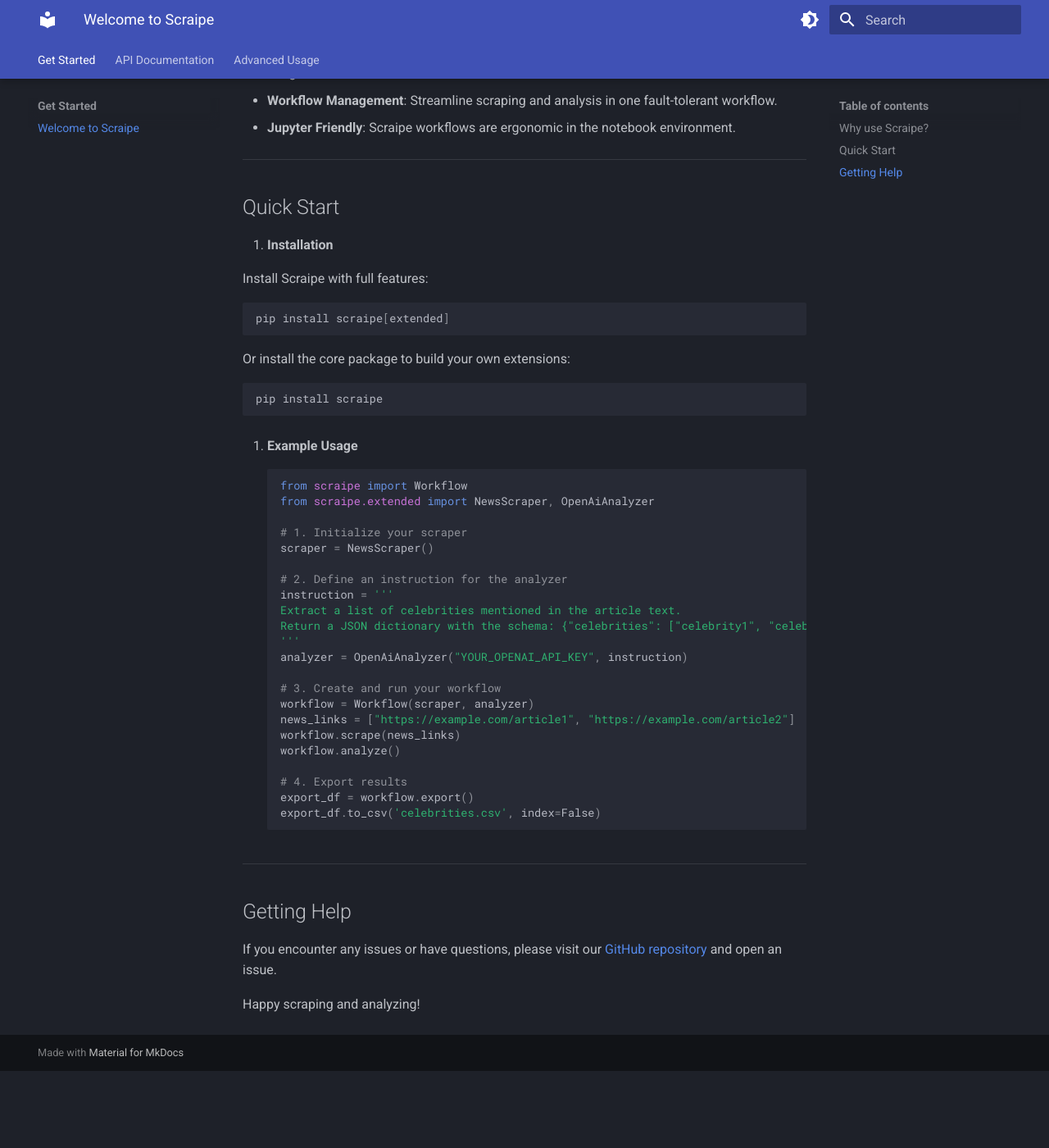
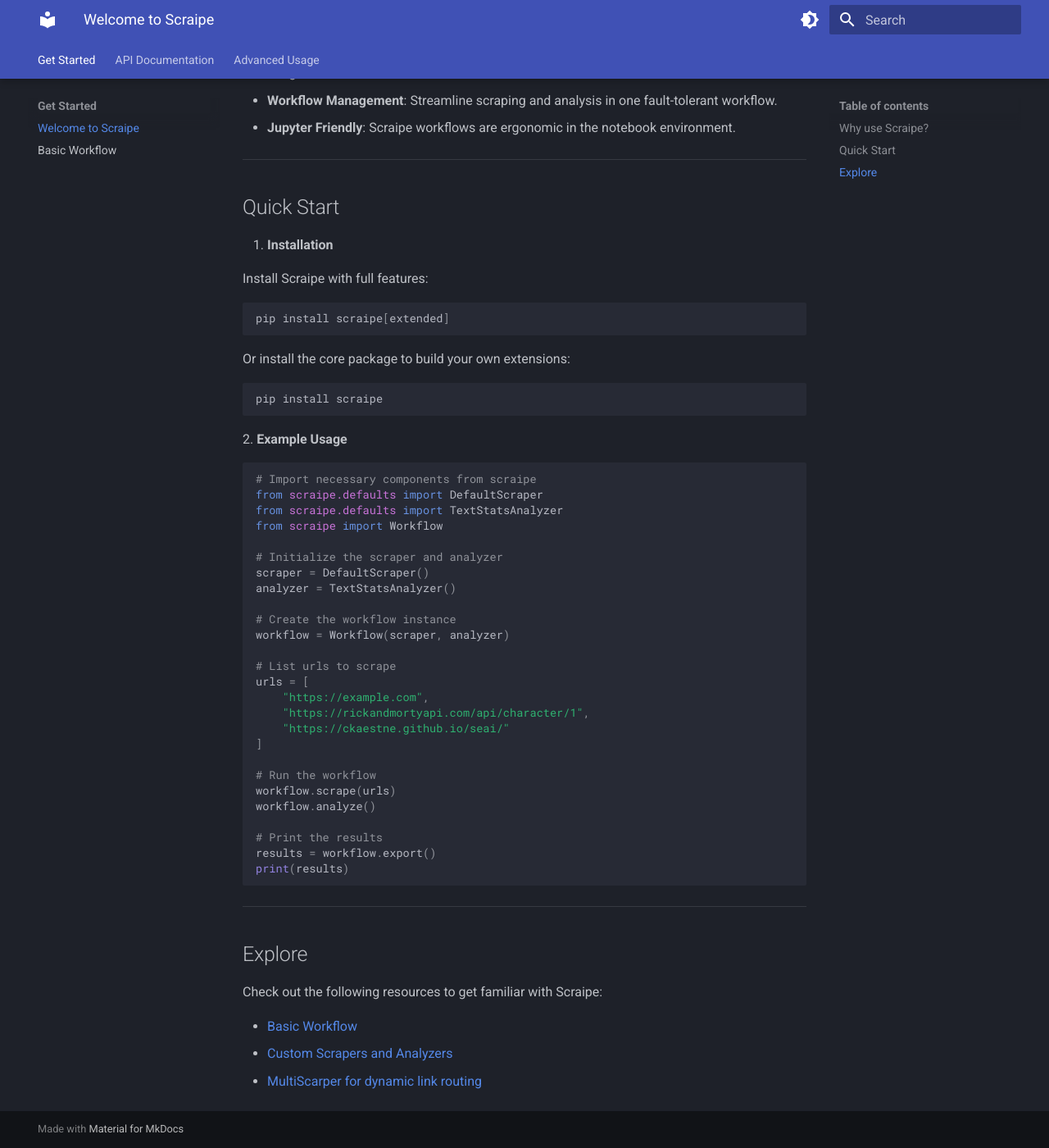
Before and after one commit to SnpM/scraipe, an MkDocs documentation site: the page built from docs/index.md, in a window 1280 px wide and 1400 px high, scrolled down 531 px. Shown: the whole window at 82% size. Built offline with MkDocs 1.6.1 and Material for MkDocs 9.7.7, drawn with Linux system fonts in a browser that asks for light colours; before the commit the page ends 1837 px from its top, so only the background shows below that; some of the changed text lies outside the part shown.

Commit message:
Simplify basic_workflow imports

````diff
--- a/docs/advanced_usage/multi_scraper.md
+++ b/docs/advanced_usage/multi_scraper.md
@@ -1,6 +1,6 @@
 # MultiScraper Tutorial
 
-This tutorial explains how to use and extend the MultiScraper for scraping multiple types of URLs.
+This tutorial explains how to use and extend the [MultiScraper][scraipe.extended.MultiScraper] for scraping multiple types of URLs.
 
 ## Overview
 
--- a/docs/index.md
+++ b/docs/index.md
@@ -32,38 +32,42 @@
    ```bash
    pip install scraipe
    ```
+2. **Example Usage**
+    ```python
+    # Import necessary components from scraipe
+    from scraipe.defaults import DefaultScraper
+    from scraipe.defaults import TextStatsAnalyzer
+    from scraipe import Workflow
 
-2. **Example Usage**
+    # Initialize the scraper and analyzer
+    scraper = DefaultScraper()
+    analyzer = TextStatsAnalyzer()
 
-    ```python
-    from scraipe import Workflow
-    from scraipe.extended import NewsScraper, OpenAiAnalyzer
+    # Create the workflow instance
+    workflow = Workflow(scraper, analyzer)
 
-    # 1. Initialize your scraper
-    scraper = NewsScraper()
+    # List urls to scrape
+    urls = [
+        "https://example.com",
+        "https://rickandmortyapi.com/api/character/1",
+        "https://ckaestne.github.io/seai/"
+    ]
 
-    # 2. Define an instruction for the analyzer
-    instruction = '''
-    Extract a list of celebrities mentioned in the article text.
-    Return a JSON dictionary with the schema: {"celebrities": ["celebrity1", "celebrity2", ...]}
-    '''
-    analyzer = OpenAiAnalyzer("YOUR_OPENAI_API_KEY", instruction)
-
-    # 3. Create and run your workflow
-    workflow = Workflow(scraper, analyzer)
-    news_links = ["https://example.com/article1", "https://example.com/article2"]
-    workflow.scrape(news_links)
+    # Run the workflow
+    workflow.scrape(urls)
     workflow.analyze()
 
-    # 4. Export results
-    export_df = workflow.export()
-    export_df.to_csv('celebrities.csv', index=False)
+    # Print the results
+    results = workflow.export()
+    print(results)
     ```
 
 ---
 
-## Getting Help
+## Explore
 
-If you encounter any issues or have questions, please visit our [GitHub repository](https://github.com/SnpM/scraipe) and open an issue.
+Check out the following resources to get familiar with Scraipe:
 
-Happy scraping and analyzing!
+- [Basic Workflow](./get_started/basic_workflow.md)
+- [Custom Scrapers and Analyzers](./advanced_usage/custom_components.md)
+- [MultiScarper for dynamic link routing](./advanced_usage/multi_scraper.md)
````
Also changed, not shown: other parts of docs/index.md (+1 -1 lines), docs/advanced_usage/custom_components.md (+6 -6 lines), docs/api/__nav__.md (+0 -1 lines), docs/api/defaults/examples.md (deleted, +0 -1 lines), docs/get_started/__nav__.md (+1 -0 lines), docs/get_started/basic_workflow.md (added, +80 -0 lines), docs/advanced_usage/async_design.md (added), 1 other file.
